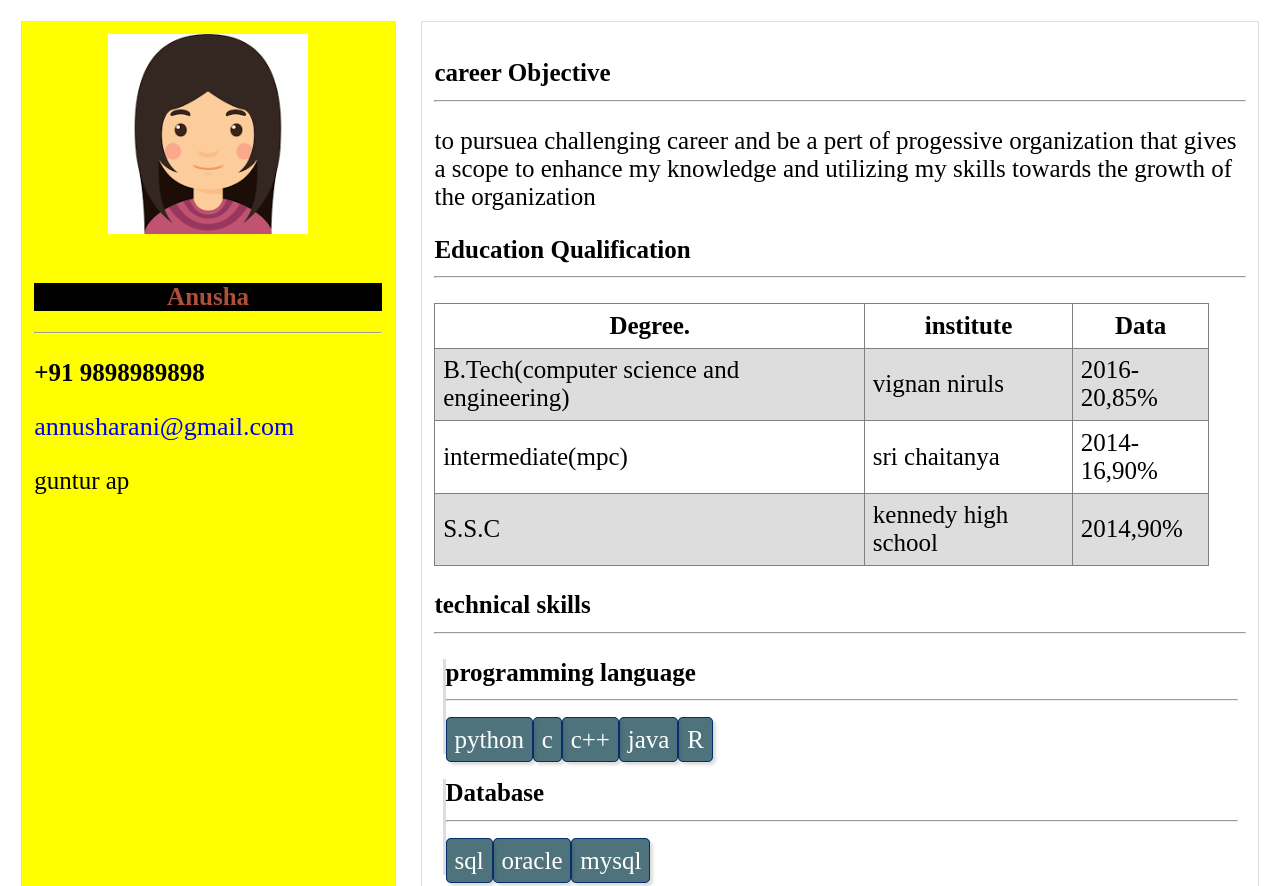
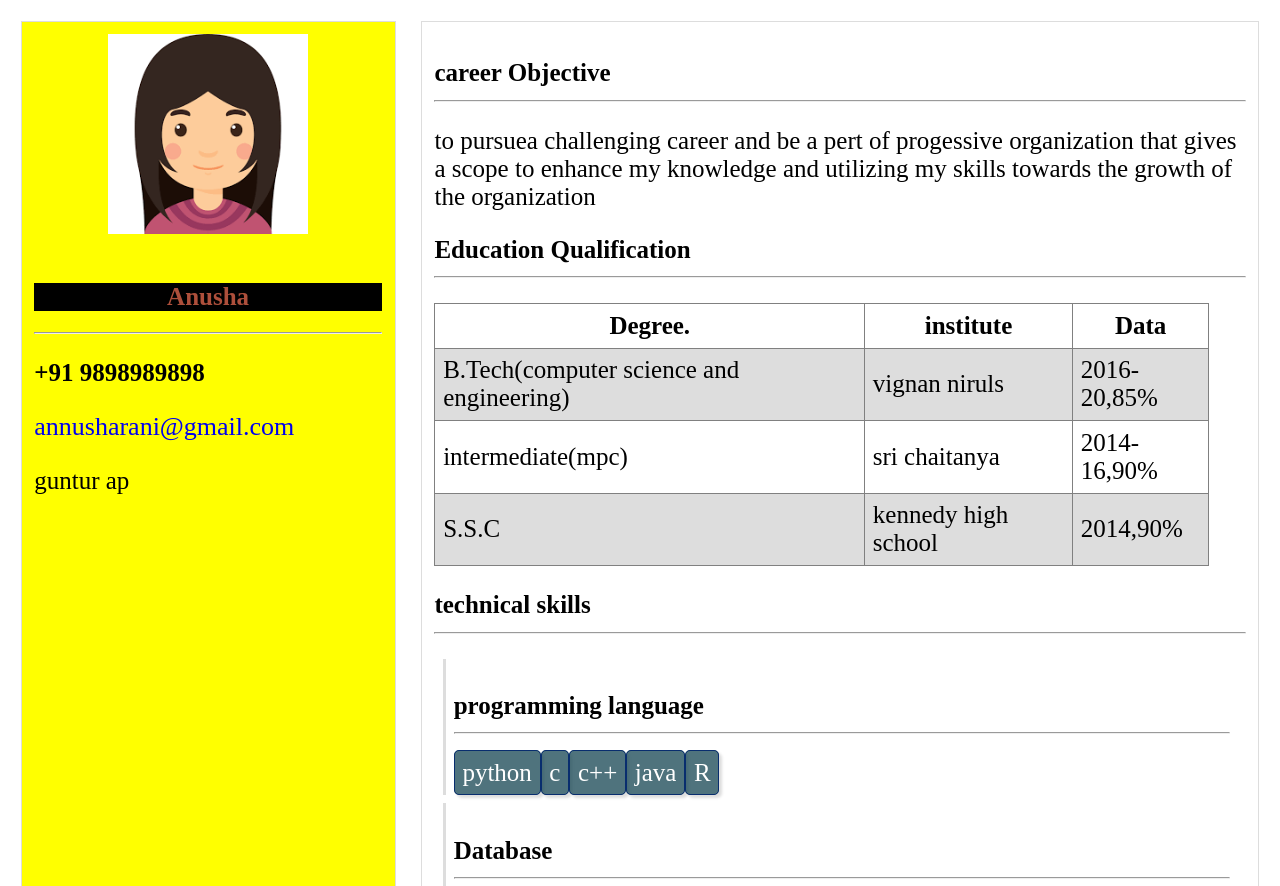
Before and after one commit to 16NN1A0507CH/aresume, a plain HTML site: page resume.html in a window 1280 px wide. Shown: the top 886 px of the page. Drawn offline with Linux system fonts and the light colour scheme.

Commit message:
Update style.css

```diff
--- a/style.css
+++ b/style.css
@@ -12,7 +12,7 @@ th{
 .skDiv{
   width: 100;
   border-left: 3px solid #ddd;
-  padding: :1%;
+  padding:1%;
   margin: 1%;
 }
 span{
```
